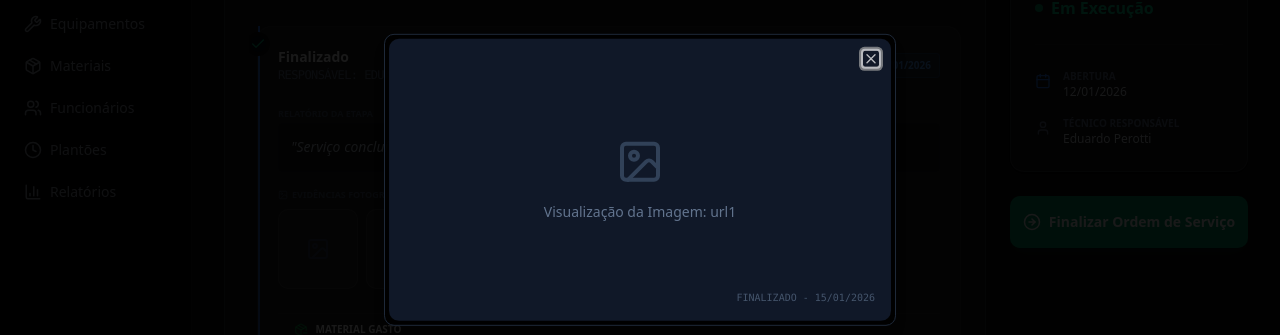
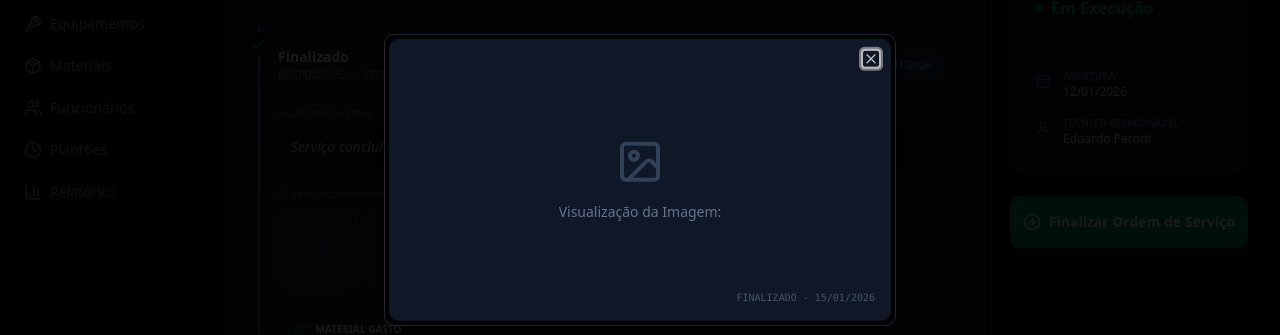
Before and after one commit to FernandoFerreira94/AxionOs, a Next.js app: page /dashboard/service-orders/1 in a window 1280 px wide. Both pictures are taken after a click on the element 318 px from the left and 469 px from the top of the page. Shown: the part 220-555 px from the top of the page. Built offline with nearby package versions, Linux system fonts and the light colour scheme.

Commit message:
ajustado

```diff
--- a/components/layoute/BadgePrioridade.tsx
+++ b/components/layoute/BadgePrioridade.tsx
@@ -1,6 +1,7 @@
 import { color } from "@/src/app/styles/color";
 import { Badge } from "../ui/badge";
 import { PrioridadeProps } from "@/src/app/lib/type";
+
 interface BadgePrioridadeProps {
   prioridade: PrioridadeProps;
 }
--- a/src/app/dashboard/service-orders/[id]/page.tsx
+++ b/src/app/dashboard/service-orders/[id]/page.tsx
@@ -20,9 +20,33 @@ import { ScrollArea } from "@/components/ui/scroll-area";
 import { Dialog, DialogContent, DialogTrigger } from "@/components/ui/dialog";
 import { CardFluxoInformacao } from "./_componentes/CardFluxoStatus";
 import { BadgePrioridade } from "@/components/layoute/BadgePrioridade";
+import { PrioridadeProps } from "@/src/app/lib/type";
 
+interface ListaAtividadesProps {
+  os: string;
+  status: string;
+  tipoServico: string;
+  tipo: string;
+  atividade: string;
+  tecnico: string;
+  dataAbertura: Date;
+  local: string;
+  complexo: string;
+  prioridade: PrioridadeProps;
+  historico: {
+    data: Date;
+    usuario: string;
+    acao: string;
+    descricao: string;
+    materiais: string[];
+    materialCompra?: string[];
+    apoio?: string[];
+    fotos?: File[] | string[] | null;
+    icon: React.ReactNode;
+  }[];
+}
 // Exemplo de dados com fotos
-const listAtividades = {
+const listAtividades: ListaAtividadesProps = {
   os: "#AC-1023",
   status: "Em Execução",
   tipoServico: "Corretiva",
@@ -132,13 +156,13 @@ export default function ServiceOrders() {
                           </span>
                           <div className="bg-black/40 p-3 rounded border border-gray-400/5">
                             <p className="text-sm leading-relaxed text-slate-300 italic">
-                              "{log.descricao}"
+                              {log.descricao}
                             </p>
                           </div>
                         </div>
 
                         {/* NOVO CAMPO: MINI CAROUSEL DE FOTOS */}
-                        {log.fotos && log.fotos.length > 0 && (
+                        {log.fotos && (
                           <div className="space-y-2">
                             <span className="text-[9px] uppercase font-bold text-slate-600 flex items-center gap-1">
                               <ImageIcon size={10} /> Evidências Fotográficas
@@ -171,7 +195,7 @@ export default function ServiceOrders() {
                                         className="text-slate-700"
                                       />
                                       <p className="text-slate-500 text-sm mt-4">
-                                        Visualização da Imagem: {foto}
+                                        Visualização da Imagem:
                                       </p>
                                       <span className="absolute bottom-4 right-4 text-[10px] text-slate-600 uppercase font-mono">
                                         {log.acao} - {formatarData(log.data)}
```
